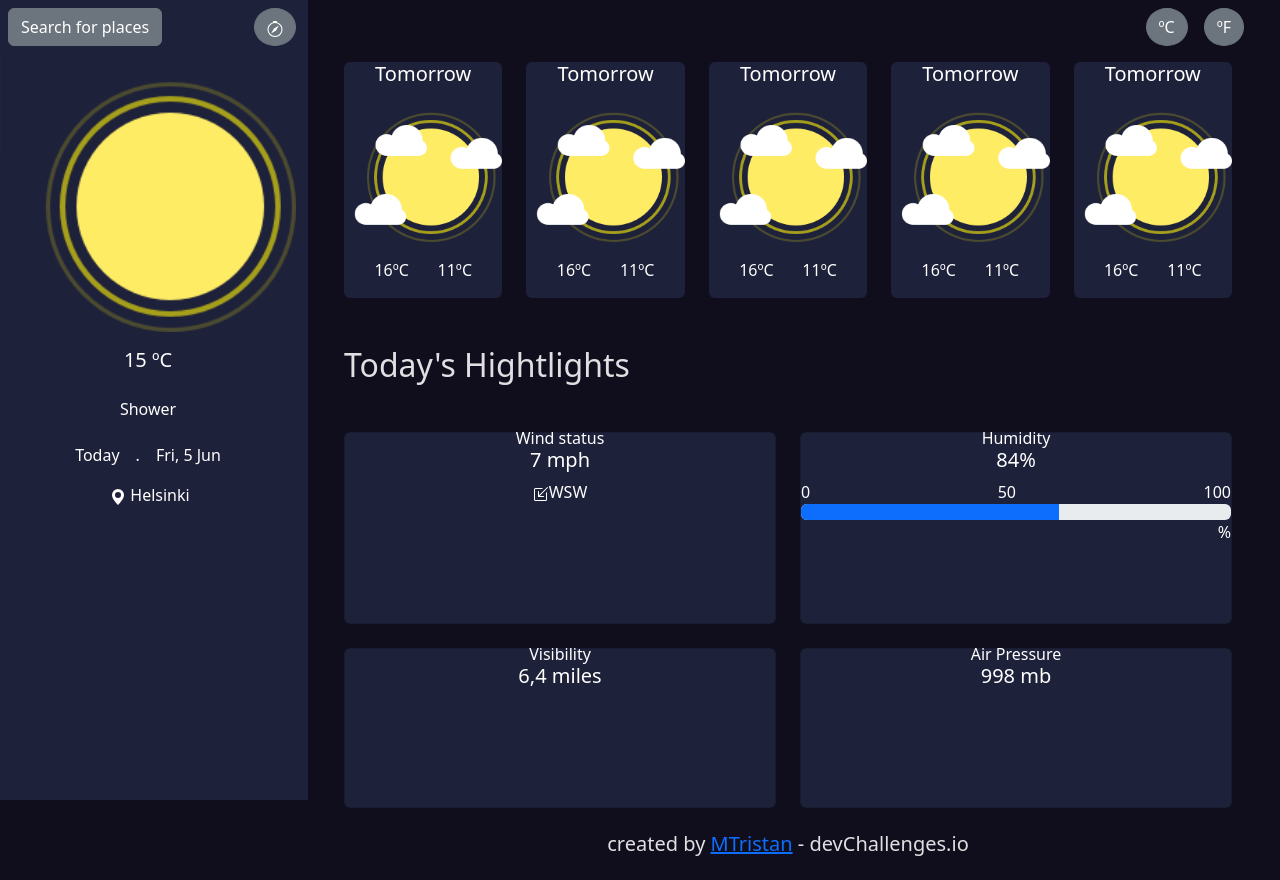
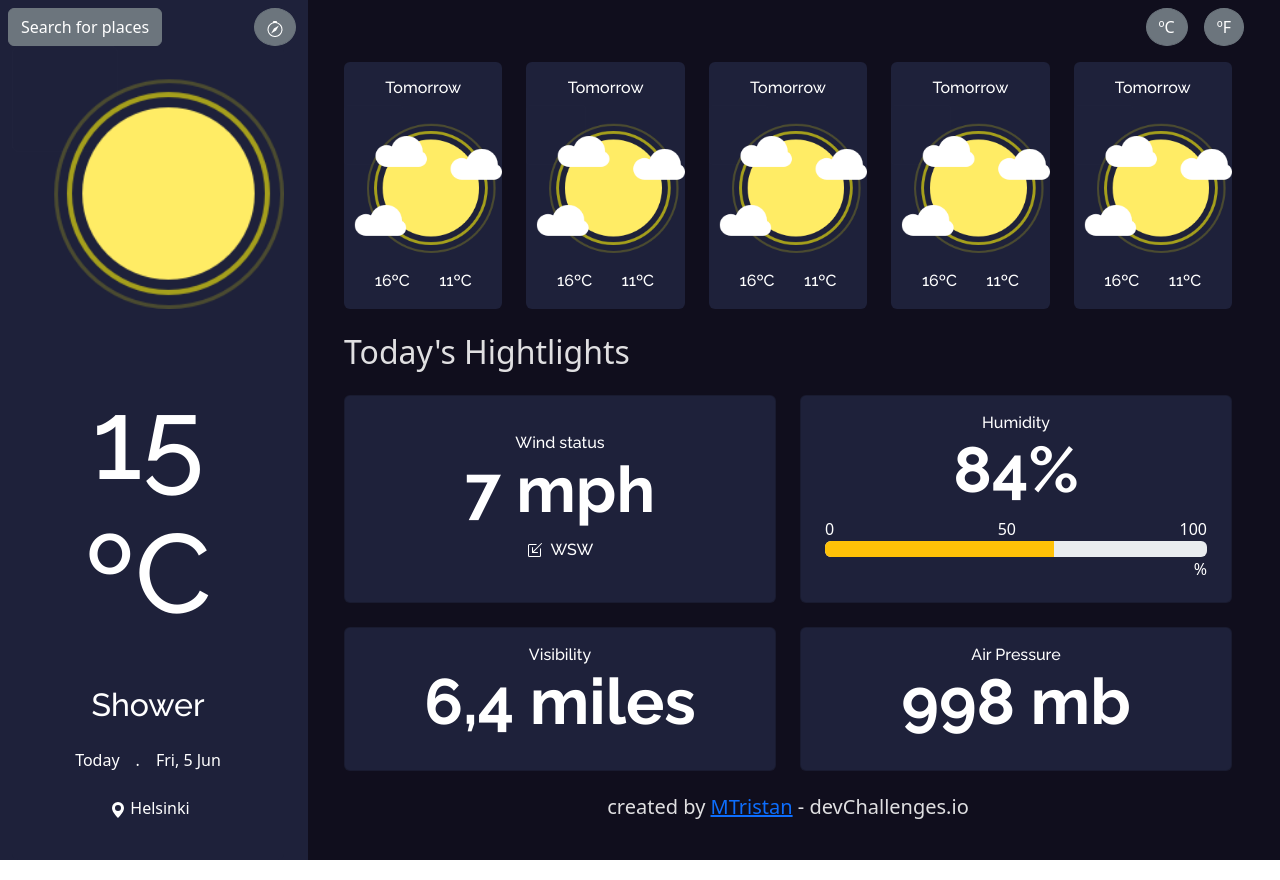
Before and after one commit to MTristan012/Parcial_3_Proyecto, a React (Vite) app: page / in a window 1280 px wide. Built offline with nearby package versions, Linux system fonts and the light colour scheme.

Commit message:
A2.2 "FonFamily, FontSize and visual error fix"

```diff
--- a/index.html
+++ b/index.html
@@ -4,6 +4,9 @@
     <meta charset="UTF-8" />
     <link rel="icon" type="image/svg+xml" href="/vite.svg" />
     <meta name="viewport" content="width=device-width, initial-scale=1.0" />
+    <link rel="preconnect" href="https://fonts.googleapis.com">
+    <link rel="preconnect" href="https://fonts.gstatic.com" crossorigin>
+    <link href="https://fonts.googleapis.com/css2?family=Raleway:wght@500;600;700&display=swap" rel="stylesheet">
     <link href="https://cdn.jsdelivr.net/npm/bootstrap@5.3.0-alpha3/dist/css/bootstrap.min.css" rel="stylesheet"
       integrity="sha384-KK94CHFLLe+nY2dmCWGMq91rCGa5gtU4mk92HdvYe+M/SXH301p5ILy+dN9+nJOZ" crossorigin="anonymous">
     <script src="https://cdn.jsdelivr.net/npm/bootstrap@5.3.0-alpha3/dist/js/bootstrap.bundle.min.js"
--- a/src/App.jsx
+++ b/src/App.jsx
@@ -26,7 +26,7 @@ function App() {
     <>
       <Row className="mw-100">
         <Col
-          className="vh-100 container"
+          className="container "
           style={{ background: "#1e213a", color: "#fff" }}
         >
           <aside className="m-0">
@@ -50,7 +50,7 @@ function App() {
               </Button>
             </div>
 
-            <section>
+            <section className="container">
               <PrincipalCard className="mh-100" />
             </section>
 
@@ -165,7 +165,7 @@ function App() {
             </Offcanvas>
           </aside>
         </Col>
-        <Col md={9} className="container">
+        <Col sm={9} className="container">
           <main className="container">
             <div className=".d-none .d-md-block .d-lg-block d-flex justify-content-end grid gap-3 mt-2">
               <Button variant="secondary" className="rounded-circle">
@@ -176,7 +176,7 @@ function App() {
               </Button>
             </div>
             <section className="container mt-3">
-              <Row sm={2} md={4} lg={5} className="grid row-gap-3">
+              <Row xs={2} sm={2} md={3} lg={5} className="grid row-gap-3">
                 {Array.from({ length: 5 }).map((_, idx) => (
                   <Col key={idx}>
                     <SecondaryCards />
@@ -185,7 +185,7 @@ function App() {
               </Row>
             </section>
             <section className="container">
-              <h2 className="my-5 text-start">Today&apos;s Hightlights</h2>
+              <h2 className="my-4 text-start">Today&apos;s Hightlights</h2>
               <Row xs={1} md={2} className="row-gap-4">
                 <Col>
                   <TWindCard />
--- a/src/components/PrincipalCard.jsx
+++ b/src/components/PrincipalCard.jsx
@@ -3,21 +3,31 @@ import Card from "react-bootstrap/Card";
 export default function PrincipalCard() {
   return (
     <Card
-      className="border border-0"
+      className="border border-0 d-flex justify-content-center"
       style={{ background: "#1e213a", color: "#fff" }}
     >
       <Card.Img variant="top" src="../../public/assets/Clear.png" />
+      <br />
       <Card.Body className="text-center">
-        <Card.Title>15 ºC</Card.Title>
         <br />
-        <Card.Subtitle>Shower</Card.Subtitle>
-        <br />
-        <Card.Text>
+        <Card.Title
+          className="mb-5"
+          style={{ fontFamily: "Raleway", fontWeight: "500", fontSize: "7rem" }}
+        >
+          15 ºC
+        </Card.Title>
+        <Card.Subtitle
+          style={{ fontFamily: "Raleway", fontWeight: "400", fontSize: "2rem" }}
+          className="mb-4"
+        >
+          Shower
+        </Card.Subtitle>
+        <Card.Text className="my-4">
           <span>Today</span>
           <span className="mx-3">.</span>
           <span>Fri, 5 Jun</span>
         </Card.Text>
-        <Card.Text>
+        <Card.Text className="my-4">
           <span className="mx-1">
             <svg
               xmlns="http://www.w3.org/2000/svg"
--- a/src/components/SecondaryCards.jsx
+++ b/src/components/SecondaryCards.jsx
@@ -6,10 +6,18 @@ export default function SecondaryCards() {
       className="text-center border border-0"
       style={{ background: "#1e213a", color: "#fff" }}
     >
-      <Card.Title>Tomorrow</Card.Title>
+      <Card.Title
+        className="mt-3"
+        style={{ fontFamily: "Raleway", fontWeight: "500", fontSize: "1rem" }}
+      >
+        Tomorrow
+      </Card.Title>
       <Card.Img variant="top" src="../../public/assets/LightCloud.png" />
       <Card.Body>
-        <Card.Text className="d-flex justify-content-around">
+        <Card.Text
+          className="d-flex justify-content-around"
+          style={{ fontFamily: "Raleway", fontWeight: "400", fontSize: "1rem" }}
+        >
           <span>16ºC</span>
           <span>11ºC</span>
         </Card.Text>
--- a/src/components/TAirPCard.jsx
+++ b/src/components/TAirPCard.jsx
@@ -2,9 +2,20 @@ import Card from "react-bootstrap/Card";
 
 export default function TAirPCard() {
   return (
-    <Card style={{ background: "#1e213a", color: "#fff", height: "10rem" }}>
-      <Card.Subtitle>Air Pressure</Card.Subtitle>
-      <Card.Title>998 mb</Card.Title>
+    <Card
+      style={{ background: "#1e213a", color: "#fff", height: "9rem" }}
+      className="d-flex justify-content-center"
+    >
+      <Card.Subtitle
+        style={{ fontFamily: "Raleway", fontWeight: "400", fontSize: "1rem" }}
+      >
+        Air Pressure
+      </Card.Subtitle>
+      <Card.Title
+        style={{ fontFamily: "Raleway", fontWeight: "700", fontSize: "4rem" }}
+      >
+        998 mb
+      </Card.Title>
     </Card>
   );
 }
--- a/src/components/THumidity.jsx
+++ b/src/components/THumidity.jsx
@@ -4,16 +4,27 @@ import ProgressBar from "react-bootstrap/ProgressBar";
 
 export default function THumidityCard() {
   return (
-    <Card style={{ background: "#1e213a", color: "#fff", height:"12rem" }}>
-      <Card.Subtitle>Humidity</Card.Subtitle>
-      <Card.Title>84%</Card.Title>
-      <Card.Text className="mb-0 d-flex justify-content-between">
+    <Card
+      style={{ background: "#1e213a", color: "#fff", height: "13rem" }}
+      className="d-flex justify-content-center"
+    >
+      <Card.Subtitle
+        style={{ fontFamily: "Raleway", fontWeight: "400", fontSize: "1rem" }}
+      >
+        Humidity
+      </Card.Subtitle>
+      <Card.Title
+        style={{ fontFamily: "Raleway", fontWeight: "700", fontSize: "4rem" }}
+      >
+        84%
+      </Card.Title>
+      <Card.Text className="mb-0 d-flex justify-content-between px-4">
         <span>0</span>
         <span>50</span>
         <span>100</span>
       </Card.Text>
-      <ProgressBar now={60} />
-      <Card.Text className="text-end">%</Card.Text>
+      <ProgressBar variant="warning" now={60} className="mx-4"/>
+      <Card.Text className="text-end px-4">%</Card.Text>
     </Card>
   );
 }
--- a/src/components/TVisibilityCard.jsx
+++ b/src/components/TVisibilityCard.jsx
@@ -2,9 +2,20 @@ import Card from "react-bootstrap/Card";
 
 export default function TVisibilityCard() {
   return (
-    <Card style={{ background: "#1e213a", color: "#fff", height: "10rem" }}>
-      <Card.Subtitle>Visibility</Card.Subtitle>
-      <Card.Title>6,4 miles</Card.Title>
+    <Card
+      style={{ background: "#1e213a", color: "#fff", height: "9rem" }}
+      className="d-flex justify-content-center"
+    >
+      <Card.Subtitle
+        style={{ fontFamily: "Raleway", fontWeight: "400", fontSize: "1rem" }}
+      >
+        Visibility
+      </Card.Subtitle>
+      <Card.Title
+        style={{ fontFamily: "Raleway", fontWeight: "700", fontSize: "4rem" }}
+      >
+        6,4 miles
+      </Card.Title>
     </Card>
   );
 }
--- a/src/components/TWindCard.jsx
+++ b/src/components/TWindCard.jsx
@@ -2,12 +2,22 @@ import Card from "react-bootstrap/Card";
 
 export default function TWindCard() {
   return (
-    <Card style={{ background: "#1e213a", color: "#fff", height:"12rem"}}>
-      <Card.Subtitle>Wind status</Card.Subtitle>
-      <Card.Title>7 mph</Card.Title>
+    <Card
+      style={{ background: "#1e213a", color: "#fff", height: "13rem" }}
+      className="d-flex justify-content-center"
+    >
+      <Card.Subtitle
+        style={{ fontFamily: "Raleway", fontWeight: "500", fontSize: "1rem" }}
+      >
+        Wind status
+      </Card.Subtitle>
+      <Card.Title
+        style={{ fontFamily: "Raleway", fontWeight: "700", fontSize: "4rem" }}
+      >
+        7 mph
+      </Card.Title>
       <Card.Text>
-        {" "}
-        <span>
+        <span className="me-2">
           <svg
             xmlns="http://www.w3.org/2000/svg"
             width="16"
@@ -26,7 +36,11 @@ export default function TWindCard() {
             />
           </svg>
         </span>
-        <span>WSW</span>
+        <span
+          style={{ fontFamily: "Raleway", fontWeight: "400", fontSize: "1rem" }}
+        >
+          WSW
+        </span>
       </Card.Text>
     </Card>
   );
--- a/src/index.css
+++ b/src/index.css
@@ -1,5 +1,5 @@
 :root {
-  font-family: Inter, system-ui, Avenir, Helvetica, Arial, sans-serif;
+  font-family: 'Raleway', sans-serif;
   line-height: 1.5;
   font-weight: 400;
 
```
